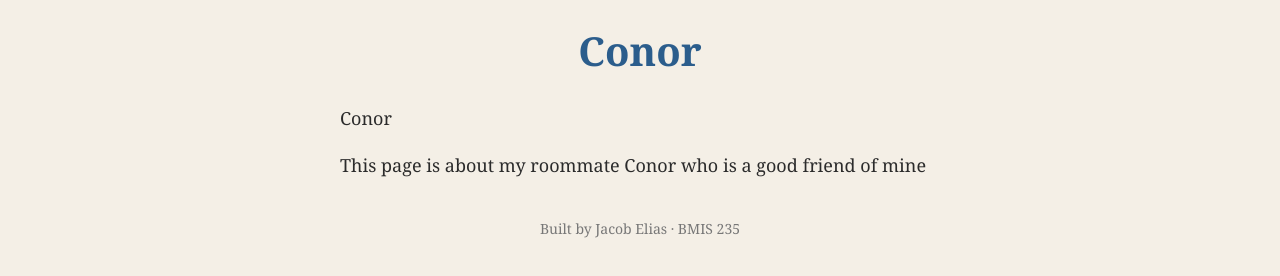
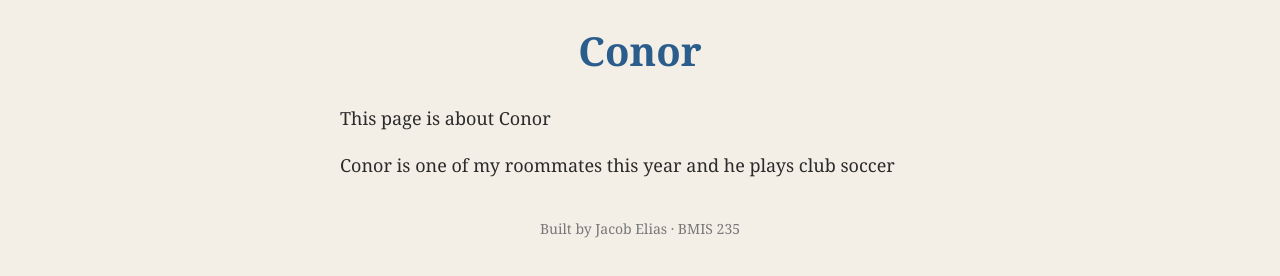
Before and after one commit to jacobelias006/bmis235-html-3, a plain HTML site: page conor.html in a window 1280 px wide. Shown: the part 90-366 px from the top of the page. Drawn offline with Linux system fonts and the light colour scheme.

Commit message:
Update conor.html

```diff
--- a/conor.html
+++ b/conor.html
@@ -29,8 +29,8 @@
 </nav>
 
 <h1>Conor</h1>
-<p>Conor</p>
-<p>This page is about my roommate Conor who is a good friend of mine</p>
+<p>This page is about Conor</p>
+<p>Conor is one of my roommates this year and he plays club soccer</p>
 
 <!-- Footer: fill in your name -->
 <footer>Built by Jacob Elias &middot; BMIS 235</footer>
```
